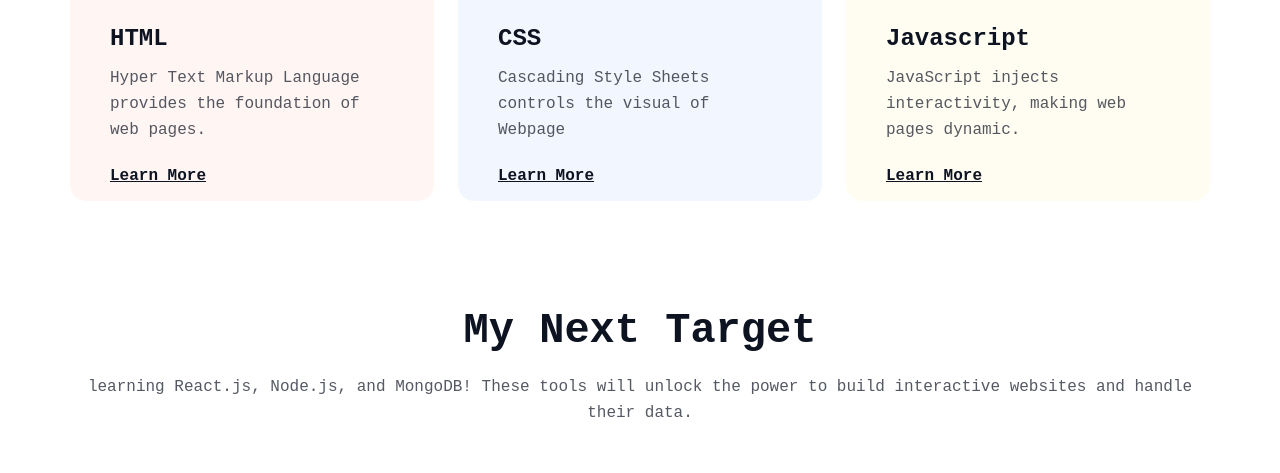
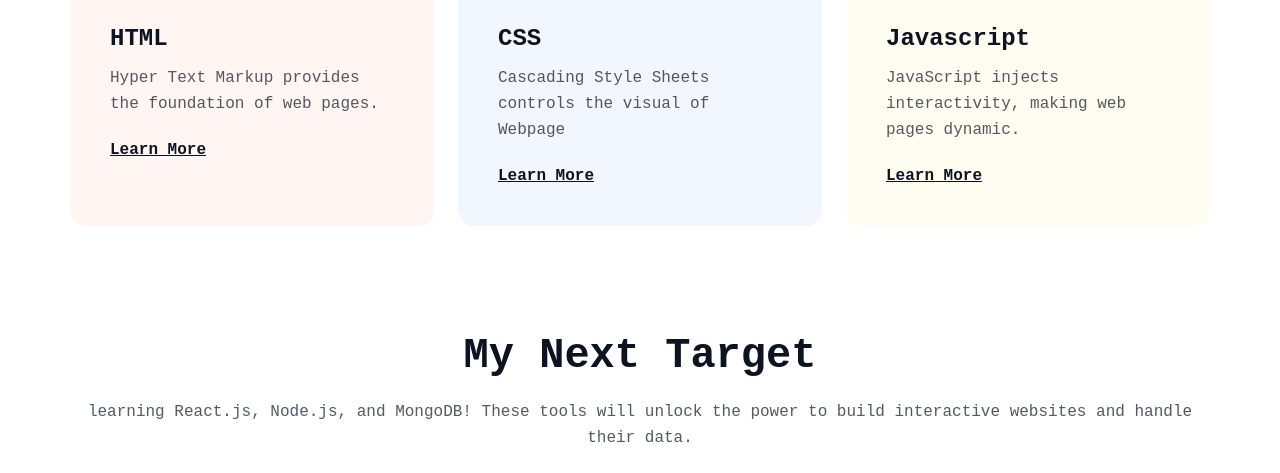
Before and after one commit to abubakkar-js-dev/ph-assigment-1, a plain HTML site: page index.html in a window 1280 px wide. Shown: the part 3509-3982 px from the top of the page. Drawn offline with Linux system fonts and the light colour scheme; a web font is replaced by a local one.

```diff
--- a/index.html
+++ b/index.html
@@ -90,7 +90,7 @@
                     <div class="current-target-card curr-card-1">
                         <img src="./assets/img/html.png" alt="html logo">
                         <h3 class="target-card-title">HTML</h3>
-                        <p class="target-card-description">Hyper Text Markup Language provides the foundation of web pages.</p>
+                        <p class="target-card-description">Hyper Text Markup provides the foundation of web pages.</p>
                         <a class="target-card-link" href="#">Learn More</a>
                     </div>
                     <div class="current-target-card curr-card-2">
--- a/styles/style.css
+++ b/styles/style.css
@@ -224,7 +224,7 @@
 .current-target-card{
     text-align: left;
     width: 364px;
-    height: 300px;
+    /* height: 300px; */
     display: flex;
     flex-direction: column;
     align-items: start;
```
